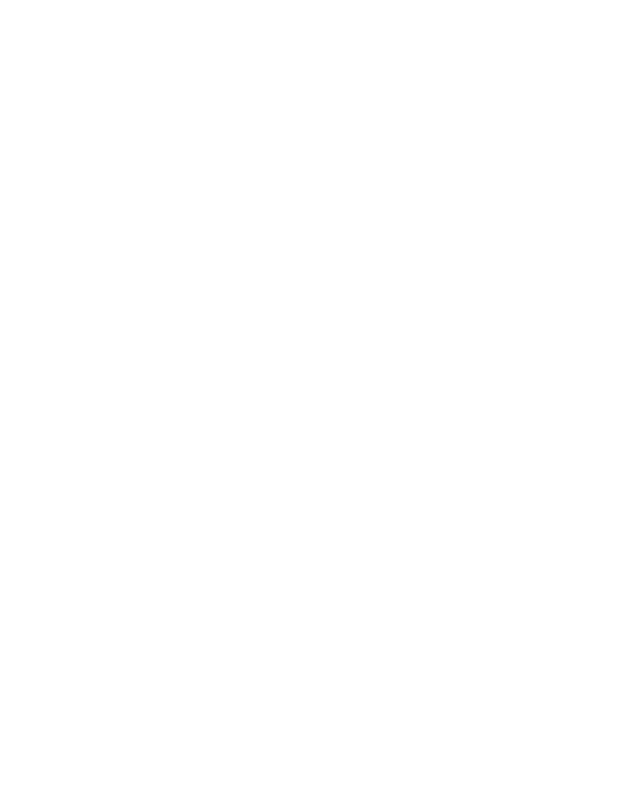
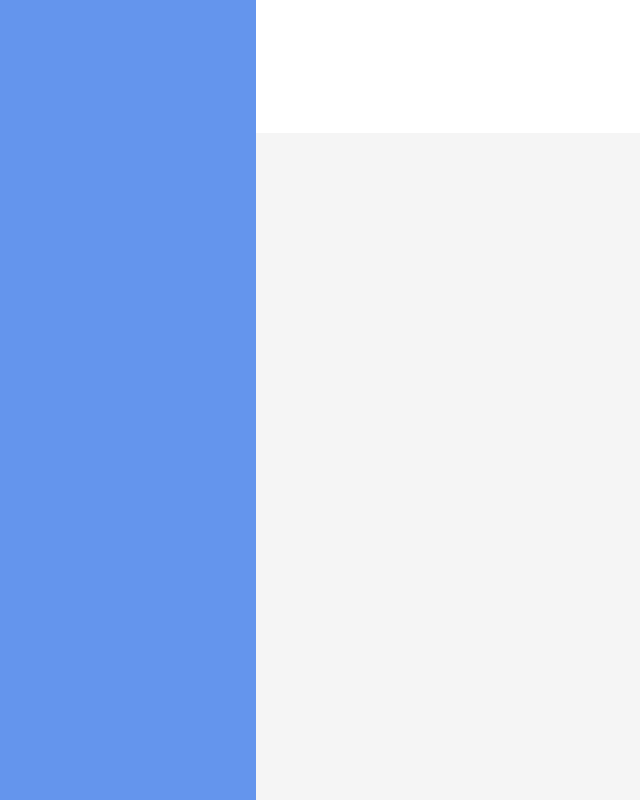
Before and after one commit to BrookJacob/Odin-Admin-Dashboard, a plain HTML site: page index.html in a window 1280 px wide. Shown: the whole page, without its empty margins (0-640 px from the left). Drawn offline with Linux system fonts and the light colour scheme.

Commit message:
Add basic layout and styling

```diff
--- a/assets/css/main.css
+++ b/assets/css/main.css
@@ -0,0 +1,24 @@
+html,
+body {
+    margin: 0;
+    padding: 0;
+    width: 100vw;
+    height: 100vh;
+}
+
+.wrapper {
+    display: grid;
+    grid: 1fr 5fr / 1fr 4fr;
+    height: 100%;
+}
+
+.sidebar {
+    grid-row: span 2;
+    background-color: cornflowerblue;
+}
+
+.header {}
+
+.main-content {
+    background-color: whitesmoke;
+}
--- a/index.html
+++ b/index.html
@@ -10,7 +10,17 @@
 </head>
 
 <body>
+    <div class="wrapper">
+        <div class="sidebar">
 
+        </div>
+        <div class="header">
+
+        </div>
+        <div class="main-content">
+
+        </div>
+    </div>
 </body>
 
 </html>
```
